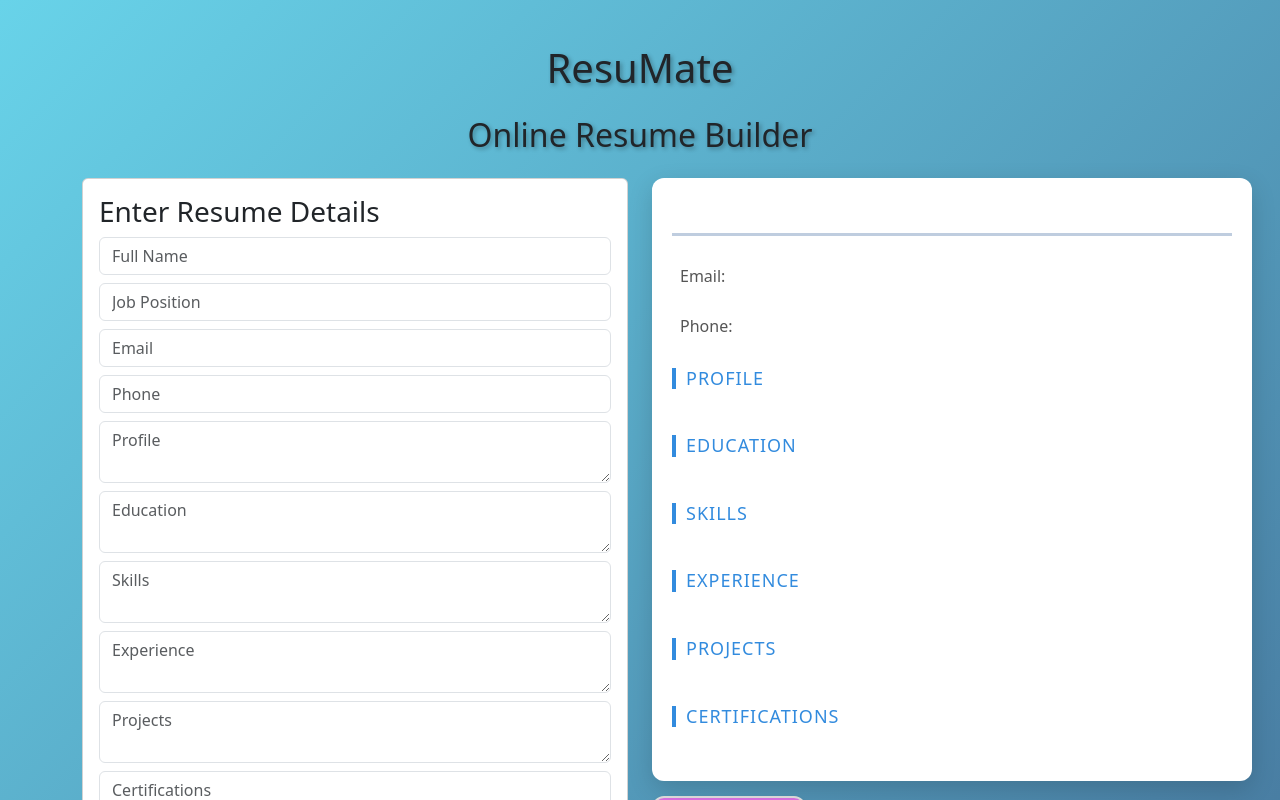
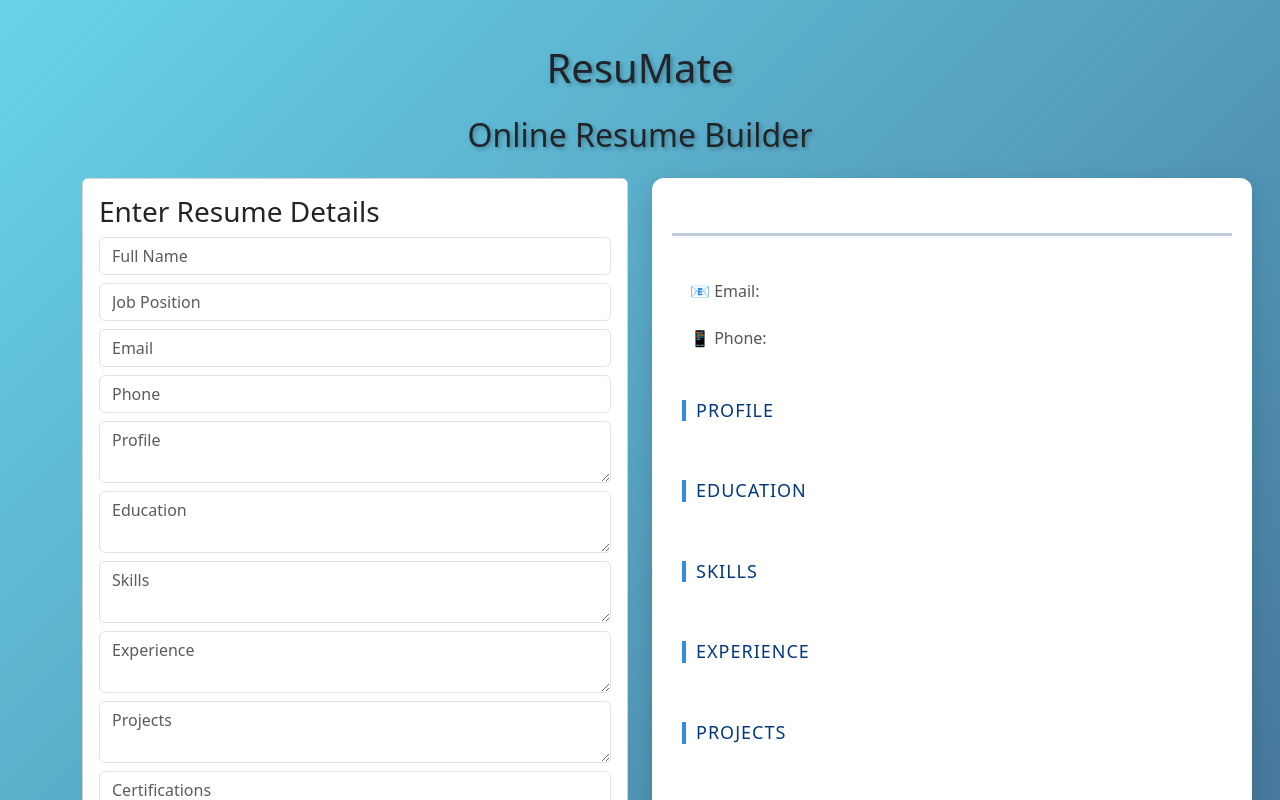
Before and after one commit to ashmikan/ResuMate, a React (Create React App) app: page / in a window 1280 px wide. Shown: the top 800 px of the page. Built offline with nearby package versions, Linux system fonts and the light colour scheme.

Commit message:
Enhance ResumePreview with hover effects

```diff
--- a/src/components/ResumePreview.js
+++ b/src/components/ResumePreview.js
@@ -1,6 +1,14 @@
-import React from "react";
+import React, { useState } from "react";
 
 function ResumePreview({ formData }) {
+  const [hoveredSection, setHoveredSection] = useState(null);
+
+  const sectionStyle = (sectionName) => ({
+    transition: "all 0.3s ease",
+    padding: "10px",
+    borderRadius: "6px",
+    background: hoveredSection === sectionName ? "rgba(1, 56, 128, 0.05)" : "transparent"
+  });
 
   return (
     <div
@@ -8,13 +16,16 @@ function ResumePreview({ formData }) {
       style={{
         padding: "20px",
         background: "white",
-        width: "600px"
+        width: "600px",
+        borderRadius: "12px",
+        boxShadow: "0 8px 24px rgba(0, 0, 0, 0.15)",
+        transition: "all 0.3s ease"
       }}
     >
       {/* Header Section: Image + Name/Position in 2 columns */}
       <div style={{ display: "flex", gap: "20px", alignItems: "center", marginBottom: "20px" }}>
         {/* Column 1: Image */}
-        <div>
+        <div style={{ transition: "all 0.3s ease" }}>
           {formData.photo && (
             <img
               src={formData.photo}
@@ -23,7 +34,18 @@ function ResumePreview({ formData }) {
                 width: "120px",
                 height: "120px",
                 borderRadius: "50%",
-                objectFit: "cover"
+                objectFit: "cover",
+                boxShadow: "0 4px 12px rgba(219, 114, 228, 0.2)",
+                transition: "all 0.3s ease",
+                cursor: "pointer"
+              }}
+              onMouseEnter={(e) => {
+                e.target.style.transform = "scale(1.08)";
+                e.target.style.boxShadow = "0 8px 16px rgba(219, 114, 228, 0.4)";
+              }}
+              onMouseLeave={(e) => {
+                e.target.style.transform = "scale(1)";
+                e.target.style.boxShadow = "0 4px 12px rgba(219, 114, 228, 0.2)";
               }}
             />
           )}
@@ -31,32 +53,52 @@ function ResumePreview({ formData }) {
 
         {/* Column 2: Name & Position */}
         <div>
-          <h3 style={{ margin: "0 0 5px 0" }}>{formData.name}</h3>
-          <h5 style={{ margin: "0" }}>{formData.position}</h5>
+          <h3 style={{ margin: "0 0 5px 0", transition: "all 0.3s ease", color: "#333" }}>{formData.name}</h3>
+          <h5 style={{ margin: "0", transition: "all 0.3s ease", color: "#013880ff" }}>{formData.position}</h5>
         </div>
       </div>
 
-      <hr style={{ border: "none", borderTop: "3px solid #013880ff", margin: "20px 0" }}></hr>
-      <p>Email: {formData.email}</p>
-      <p>Phone: {formData.phone}</p>
+      <hr style={{ border: "none", borderTop: "3px solid #013880ff", margin: "20px 0", transition: "all 0.3s ease" }}></hr>
 
-      <h4>Profile</h4>
-      <p>{formData.profile}</p>
+      {/* Contact Info Section */}
+      <div
+        style={sectionStyle("contact")}
+        onMouseEnter={() => setHoveredSection("contact")}
+        onMouseLeave={() => setHoveredSection(null)}
+      >
+        <p style={{ margin: "5px 0", transition: "all 0.3s ease" }}>📧 Email: {formData.email}</p>
+        <p style={{ margin: "5px 0", transition: "all 0.3s ease" }}>📱 Phone: {formData.phone}</p>
+      </div>
 
-      <h4>Education</h4>
-      <p>{formData.education}</p>
+      <div style={sectionStyle("profile")} onMouseEnter={() => setHoveredSection("profile")} onMouseLeave={() => setHoveredSection(null)}>
+        <h4 style={{ margin: "15px 0 8px 0", color: "#013880ff", transition: "all 0.3s ease" }}>Profile</h4>
+        <p style={{ margin: "0", lineHeight: "1.6", transition: "all 0.3s ease" }}>{formData.profile}</p>
+      </div>
 
-      <h4>Skills</h4>
-      <p>{formData.skills}</p>
+      <div style={sectionStyle("education")} onMouseEnter={() => setHoveredSection("education")} onMouseLeave={() => setHoveredSection(null)}>
+        <h4 style={{ margin: "15px 0 8px 0", color: "#013880ff", transition: "all 0.3s ease" }}>Education</h4>
+        <p style={{ margin: "0", lineHeight: "1.6", transition: "all 0.3s ease" }}>{formData.education}</p>
+      </div>
 
-      <h4>Experience</h4>
-      <p>{formData.experience}</p>
+      <div style={sectionStyle("skills")} onMouseEnter={() => setHoveredSection("skills")} onMouseLeave={() => setHoveredSection(null)}>
+        <h4 style={{ margin: "15px 0 8px 0", color: "#013880ff", transition: "all 0.3s ease" }}>Skills</h4>
+        <p style={{ margin: "0", lineHeight: "1.6", transition: "all 0.3s ease" }}>{formData.skills}</p>
+      </div>
 
-      <h4>Projects</h4>
-      <p>{formData.projects}</p>
+      <div style={sectionStyle("experience")} onMouseEnter={() => setHoveredSection("experience")} onMouseLeave={() => setHoveredSection(null)}>
+        <h4 style={{ margin: "15px 0 8px 0", color: "#013880ff", transition: "all 0.3s ease" }}>Experience</h4>
+        <p style={{ margin: "0", lineHeight: "1.6", transition: "all 0.3s ease" }}>{formData.experience}</p>
+      </div>
 
-      <h4>Certifications</h4>
-      <p>{formData.certifications}</p>
+      <div style={sectionStyle("projects")} onMouseEnter={() => setHoveredSection("projects")} onMouseLeave={() => setHoveredSection(null)}>
+        <h4 style={{ margin: "15px 0 8px 0", color: "#013880ff", transition: "all 0.3s ease" }}>Projects</h4>
+        <p style={{ margin: "0", lineHeight: "1.6", transition: "all 0.3s ease" }}>{formData.projects}</p>
+      </div>
+
+      <div style={sectionStyle("certifications")} onMouseEnter={() => setHoveredSection("certifications")} onMouseLeave={() => setHoveredSection(null)}>
+        <h4 style={{ margin: "15px 0 8px 0", color: "#013880ff", transition: "all 0.3s ease" }}>Certifications</h4>
+        <p style={{ margin: "0", lineHeight: "1.6", transition: "all 0.3s ease" }}>{formData.certifications}</p>
+      </div>
     </div>
   );
 }
```
